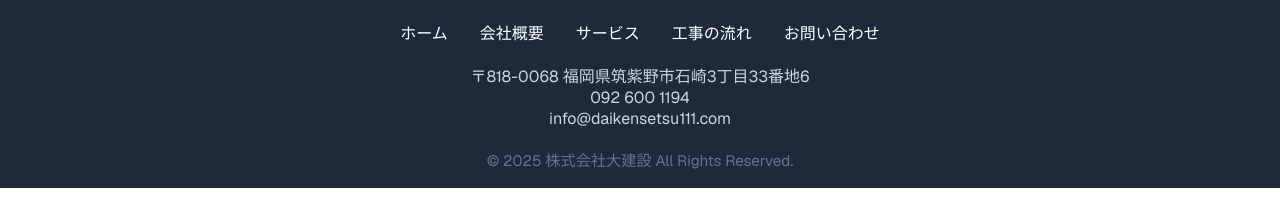
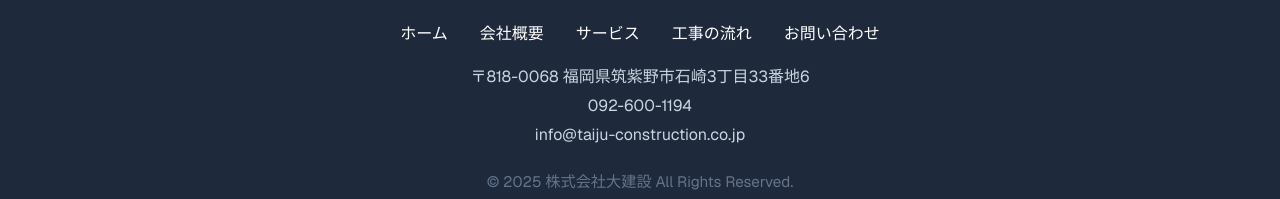
Before and after one commit to koteharyu/daiken_hp, a Next.js app: page / in a window 1280 px wide. Shown: the part 3475-3674 px from the top of the page. Built offline with nearby package versions, Linux system fonts and the light colour scheme.

Commit message:
電話番号を有効化

```diff
--- a/src/app/page.module.css
+++ b/src/app/page.module.css
@@ -511,6 +511,16 @@ a.secondary {
   margin-bottom: 1.5em;
 }
 
+.contactInfo a {
+  color: inherit;
+  text-decoration: none;
+  transition: color 0.2s;
+}
+
+.contactInfo a:hover {
+  color: #16a34a;
+}
+
 .mapEmbed {
   position: relative;
   width: 100%;
@@ -557,8 +567,21 @@ a.secondary {
   margin-bottom: 1.2em;
   color: #cbd5e1;
   font-size: 1rem;
+  line-height: 1.8;
 }
+
+.footerContact a {
+  color: inherit;
+  text-decoration: none;
+  transition: color 0.2s;
+}
+
+.footerContact a:hover {
+  color: #fff;
+}
+
 .copyright {
+  margin-top: 2rem;
   color: #64748b;
   font-size: 0.95rem;
   margin-top: 1.2em;
--- a/src/app/page.tsx
+++ b/src/app/page.tsx
@@ -164,7 +164,7 @@ export default function Home() {
           <ContactForm />
           <div className={styles.contactDetails}>
             <div className={styles.contactInfo}>
-              <div>📞 092-600-1194</div>
+              <div><a href="tel:0926001194">📞 092-600-1194</a></div>
               <div>✉️ info@daikensetsu111.com</div>
               <div>🏢 〒818-0068 福岡県筑紫野市石崎3丁目33番地6</div>
             </div>
@@ -195,8 +195,8 @@ export default function Home() {
         </div>
         <div className={styles.footerContact}>
           <div>〒818-0068 福岡県筑紫野市石崎3丁目33番地6</div>
-          <div>092 600 1194</div>
-          <div>info@daikensetsu111.com</div>
+          <div><a href="tel:0926001194">092-600-1194</a></div>
+          <div>info@taiju-construction.co.jp</div>
         </div>
         <div className={styles.copyright}>
           © 2025 株式会社大建設 All Rights Reserved.
```
